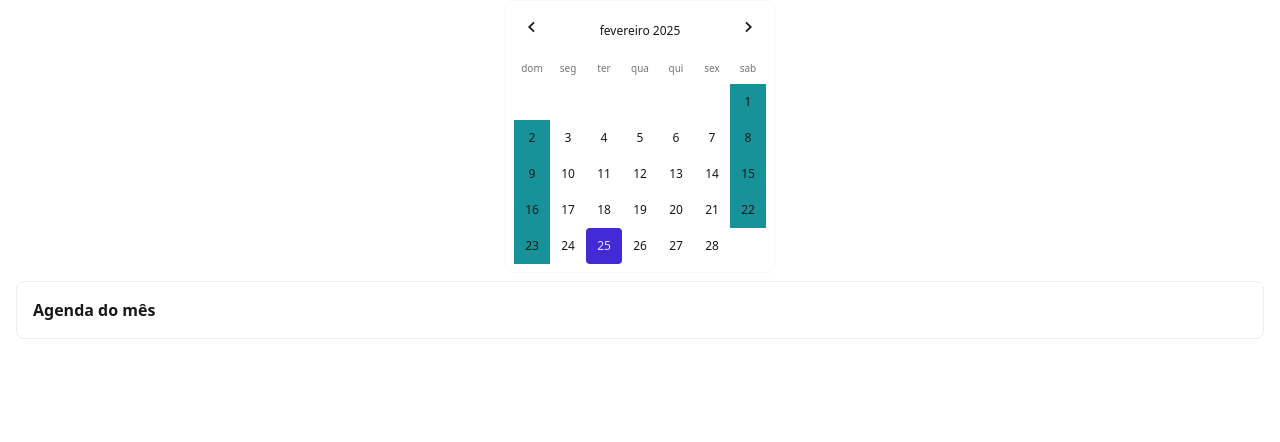
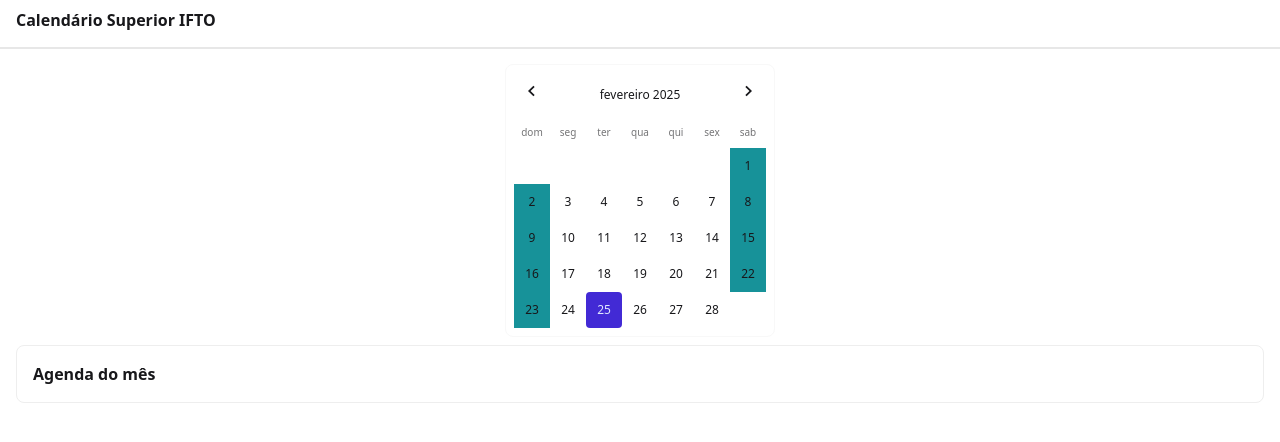
Before and after one commit to wpcasarin/ifto-calendar, a React (Vite) app in the folder app/: page / in a window 1280 px wide. Shown: the top 442 px of the page. Built offline with nearby package versions, Linux system fonts and the light colour scheme.

Commit message:
add detect device

```diff
--- a/app/package.json
+++ b/app/package.json
@@ -12,6 +12,7 @@
   "dependencies": {
     "react": "^19.0.0",
     "react-day-picker": "^9.6.1",
+    "react-device-detect": "^2.2.3",
     "react-dom": "^19.0.0"
   },
   "devDependencies": {
--- a/app/src/App.tsx
+++ b/app/src/App.tsx
@@ -2,8 +2,10 @@ import { Calendar } from './components/Calendar';
 
 export const App = () => {
   return (
-    <>
+    <main>
+      <header className="mt-2 px-4 font-bold">Calendário Superior IFTO</header>
+      <div className="divider my-2"></div>
       <Calendar />
-    </>
+    </main>
   );
 };
--- a/app/src/components/Calendar.tsx
+++ b/app/src/components/Calendar.tsx
@@ -4,6 +4,7 @@ import data from '../data.json';
 import { EventInfo } from './EventInfo';
 import { useState } from 'react';
 import { getDatesBetween } from '../utils';
+import { isMobile } from 'react-device-detect';
 
 const addToCalendar = (startDate: string, endDate: string | null, message: string) => {
   startDate = startDate.replace(/-/g, '');
@@ -19,7 +20,14 @@ const addToCalendar = (startDate: string, endDate: string | null, message: strin
   const sanitizedMessage = encodeURIComponent(message);
   const sanitizedTitle = encodeURIComponent('Calendário IFTO');
 
-  const url = `https://calendar.google.com/calendar/render?action=TEMPLATE&text=${sanitizedTitle}&dates=${startDate}/${endDate}&details=${sanitizedMessage}`;
+  let url: string;
+
+  if (isMobile) {
+    url = `intent://calendar/event?title=${sanitizedTitle}&details=${sanitizedMessage}&dates=${startDate}/${endDate}#Intent;scheme=google.calendar;package=com.google.android.calendar;end`;
+  } else {
+    url = `https://calendar.google.com/calendar/render?action=TEMPLATE&text=${sanitizedTitle}&dates=${startDate}/${endDate}&details=${sanitizedMessage}`;
+  }
+
   window.open(url, '_blank', 'noopener,noreferrer');
 };
 
```
Also changed, not shown: 1 other file (tests, documents, lock files or other folders).
